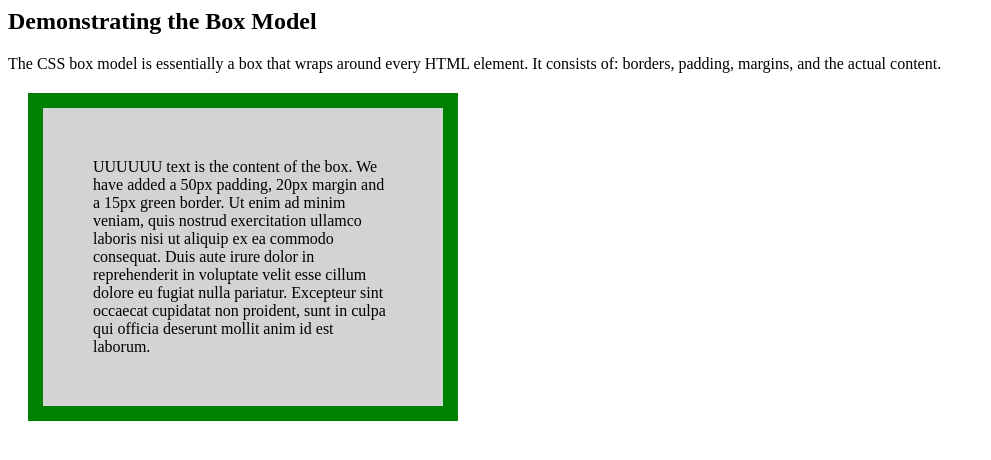
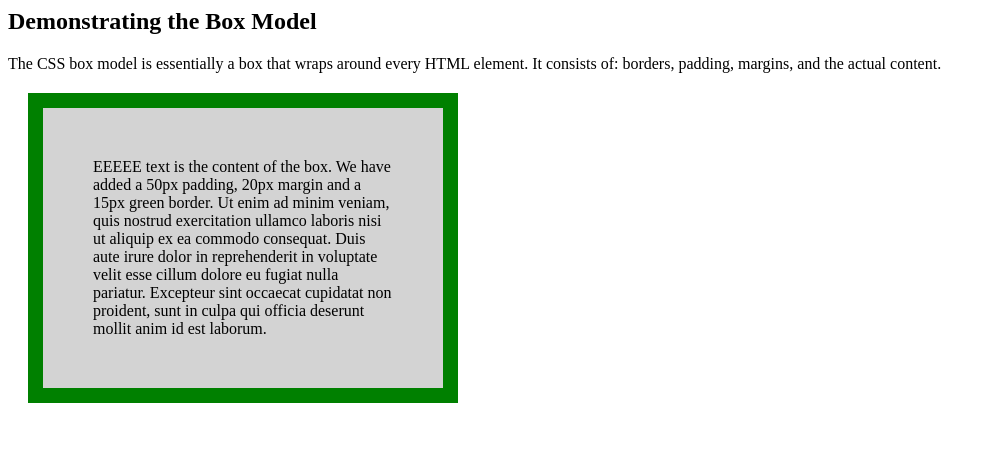
Before and after one commit to rubmayos/Proyecto-Web, a plain HTML site: page index.html in a window 1280 px wide. Shown: the whole page, without its empty margins (0-991 px from the left). Drawn offline with Linux system fonts and the light colour scheme.

Commit message:
Update index.html

```diff
--- a/index.html
+++ b/index.html
@@ -8,7 +8,7 @@
 
 <p>The CSS box model is essentially a box that wraps around every HTML element. It consists of: borders, padding, margins, and the actual content.</p>
 
-<div>UUUUUU text is the content of the box. We have added a 50px padding, 20px margin and a 15px green border. Ut enim ad minim veniam, quis nostrud exercitation ullamco laboris nisi ut aliquip ex ea commodo consequat. Duis aute irure dolor in reprehenderit in voluptate velit esse cillum dolore eu fugiat nulla pariatur. Excepteur sint occaecat cupidatat non proident, sunt in culpa qui officia deserunt mollit anim id est laborum.</div>
+<div>EEEEE text is the content of the box. We have added a 50px padding, 20px margin and a 15px green border. Ut enim ad minim veniam, quis nostrud exercitation ullamco laboris nisi ut aliquip ex ea commodo consequat. Duis aute irure dolor in reprehenderit in voluptate velit esse cillum dolore eu fugiat nulla pariatur. Excepteur sint occaecat cupidatat non proident, sunt in culpa qui officia deserunt mollit anim id est laborum.</div>
 
 </body>
 </html>
```
